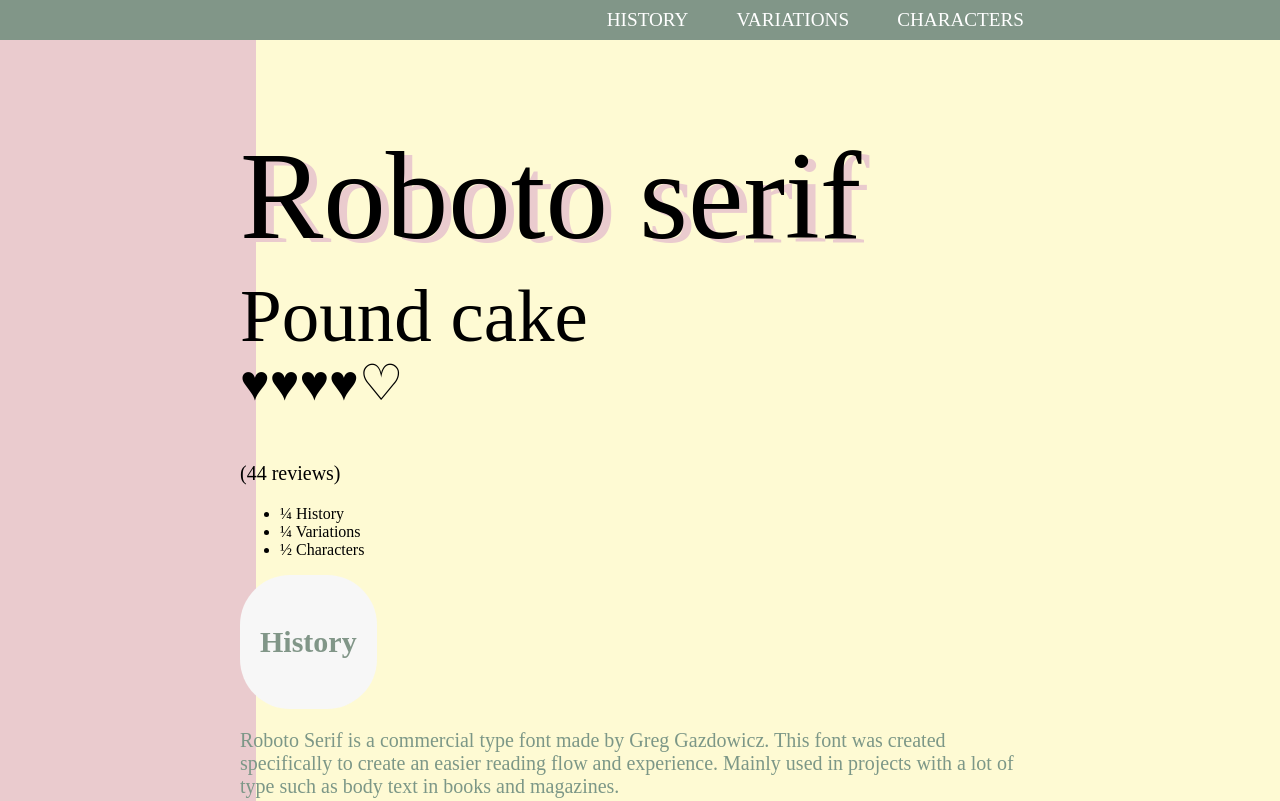
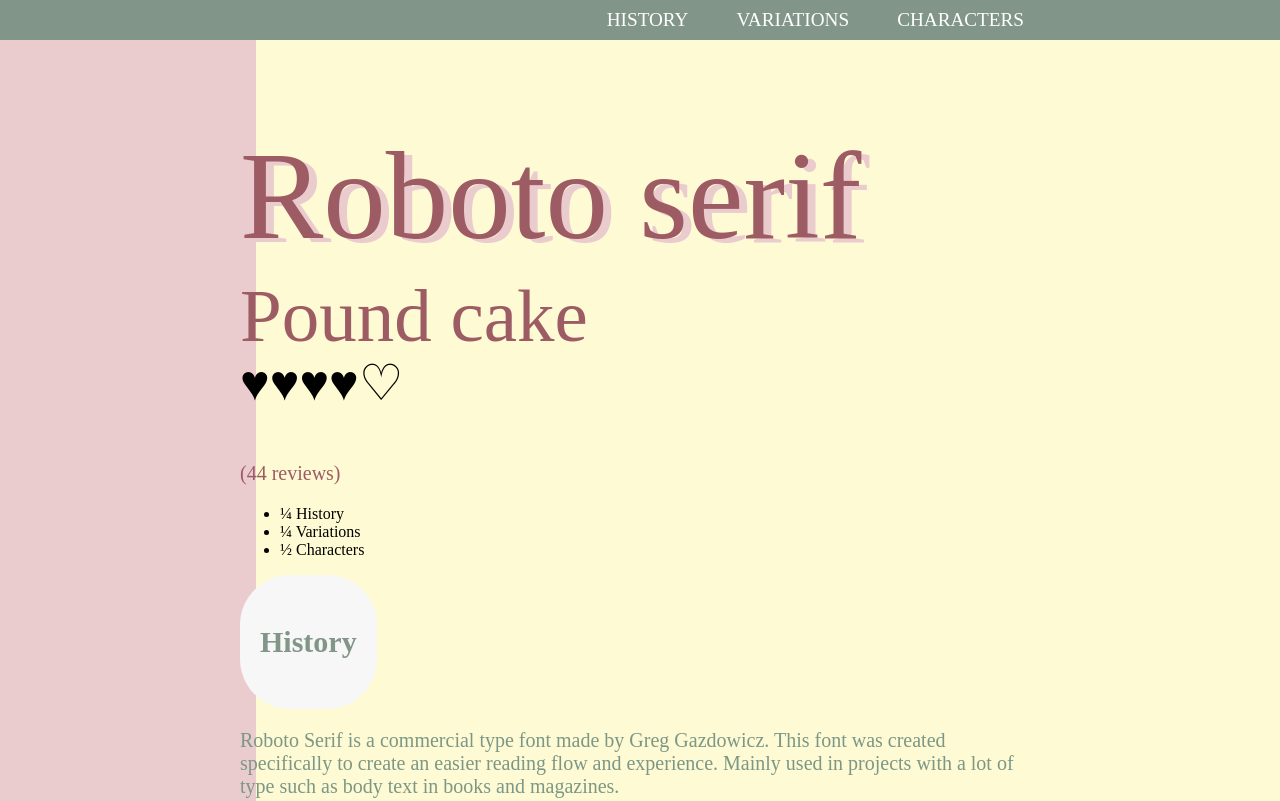
Before and after one commit to strawbby04/variation-page, a plain HTML site: page index.html in a window 1280 px wide. Shown: the top 801 px of the page. Drawn offline with Linux system fonts and the light colour scheme; a web font is replaced by a local one.

Commit message:
change color of font

```diff
--- a/index.html
+++ b/index.html
@@ -28,8 +28,8 @@
           <!-- Hero section -->
           <section id="page-wrapper">
           <section class="hero">
-                <h3 class="roboto">Roboto serif</h3>
-                <h3 class="pound-cake">Pound cake</h3>
+                <h3 class="roboto" style="color: #9D5C64;">Roboto serif</h3>
+                <h3 class="pound-cake" style="color: #9D5C64;">Pound cake</h3>
                 <p class="heart">♥♥♥♥♡</p>
                 <p class="review">(44 reviews)</p>
                 <ul>
@@ -38,7 +38,6 @@
                   <li>½ Characters</li>
                 </ul>
           </section>
-
 
           <!-- Type history -->
         <section id="history">
--- a/main.css
+++ b/main.css
@@ -168,7 +168,9 @@ h3{
     font-size: 150px;
 }
 
-
+.review {
+    color:#9D5C64;
+}
 .variable-font:hover{
     font-weight:500 ;
     height:100vh;
```
